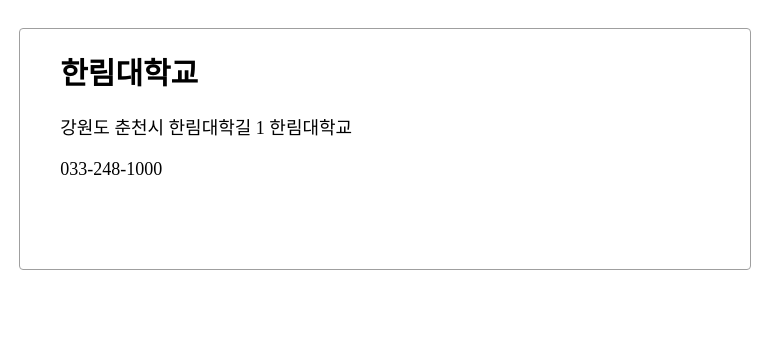
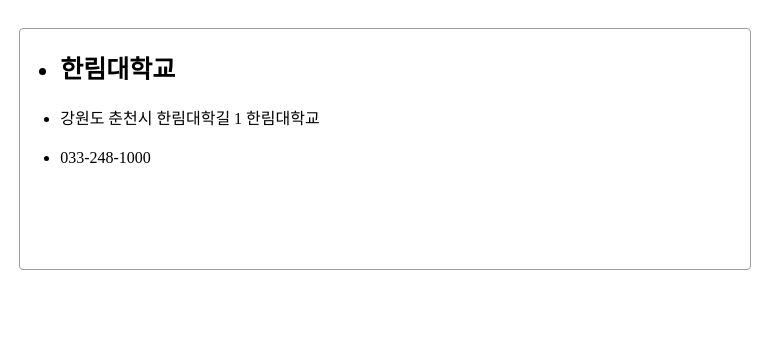
Before and after one commit to doggang/webserver, a plain HTML site: page detail.html in a window 768 px wide. Shown: the part 454-800 px from the top of the page. Drawn offline with nearby package versions, Linux system fonts and the light colour scheme.

```diff
--- a/detail.html
+++ b/detail.html
@@ -43,10 +43,16 @@
            allowfullscreen="" loading="lazy" referrerpolicy="no-referrer-when-downgrade"></iframe>
         </div>
         <div id="intro">
-            <p id="name">한림대학교</p>
-            <p id="address">강원도 춘천시 한림대학길 1 한림대학교</p>
-            <p id="num">033-248-1000</p>
-        </div>
+            <ul id="ul_img1">
+                <li id="name">한림대학교</li>
+            </ul>
+            <ul id="ul_img2">
+                <li id="address">강원도 춘천시 한림대학길 1 한림대학교</li>
+            </ul>
+            <ul id="ul_img3">
+                <li id="num">033-248-1000</lj>
+            </ul>
+        </ul>
     </article>
 
     <footer>
--- a/style/detail.css
+++ b/style/detail.css
@@ -35,6 +35,18 @@
     border: 1px solid rgb(159, 159, 159);
     border-radius: 4px;
     padding: 20px 40px;
+
+}
+#ul_img1{
+
+}
+
+#ul_img2{
+
+}
+
+#ul_img3{
+
 }
 #name{
     font-weight: bold;
@@ -66,6 +78,15 @@
     #img{
         width: 40%;
     }
+    #name{
+        font-size: 25px;
+    }
+    #address{
+        font-size: 16px;
+    }
+    #num{
+        font-size: 16px;
+    }
 }
 
 /* 모바일 가로, 모바일 세로 (해상도 480px ~ 767px)*/
```
Also changed, not shown: style/introduce.css (+20 -0 lines).
